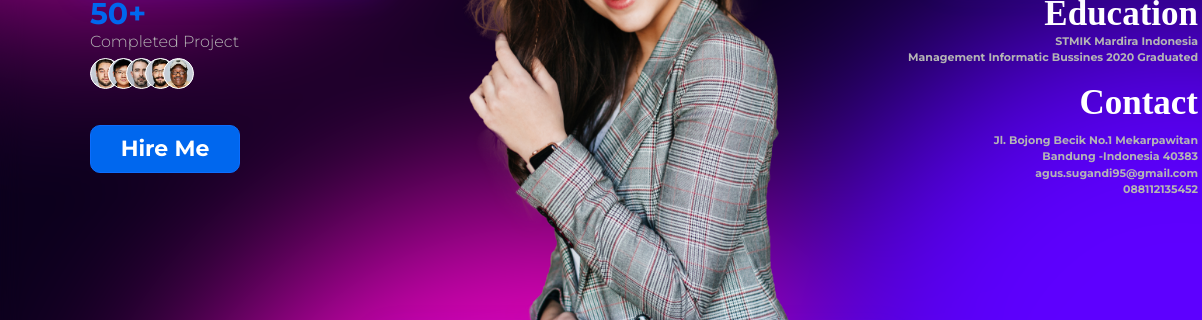
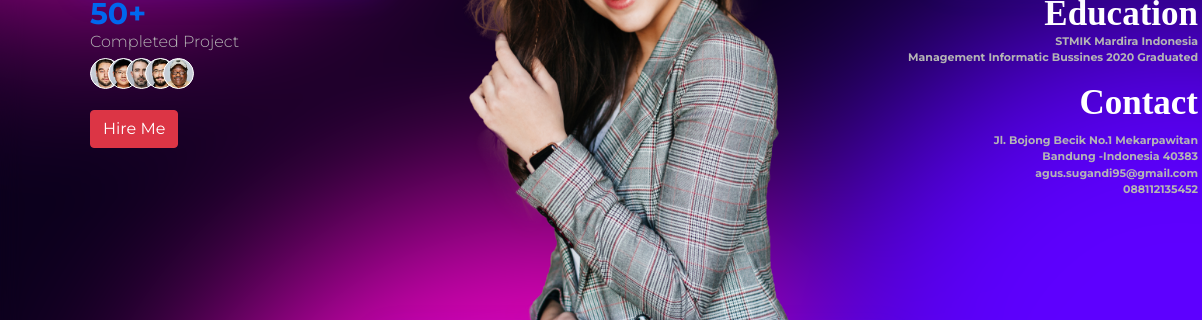
Before and after one commit to CreativeAcademyIndonesia/creativeacademyindonesia.github.io, a plain HTML site: page index.html in a window 1280 px wide. Shown: the part 415-735 px from the top of the page, 0-1202 px from the left. Drawn offline with nearby package versions, Linux system fonts and the light colour scheme.

Commit message:
Merubah Warna Tombol

```diff
--- a/index.html
+++ b/index.html
@@ -147,7 +147,7 @@
                         <img src="Image/Testi 5.png" alt="">
                     </div>
 
-                    <a href="" class="btn btn-primary btn-hire">Hire Me</a>
+                    <a href="" class="btn btn-danger">Hire Me</a>
 
                 </div>
 
```
